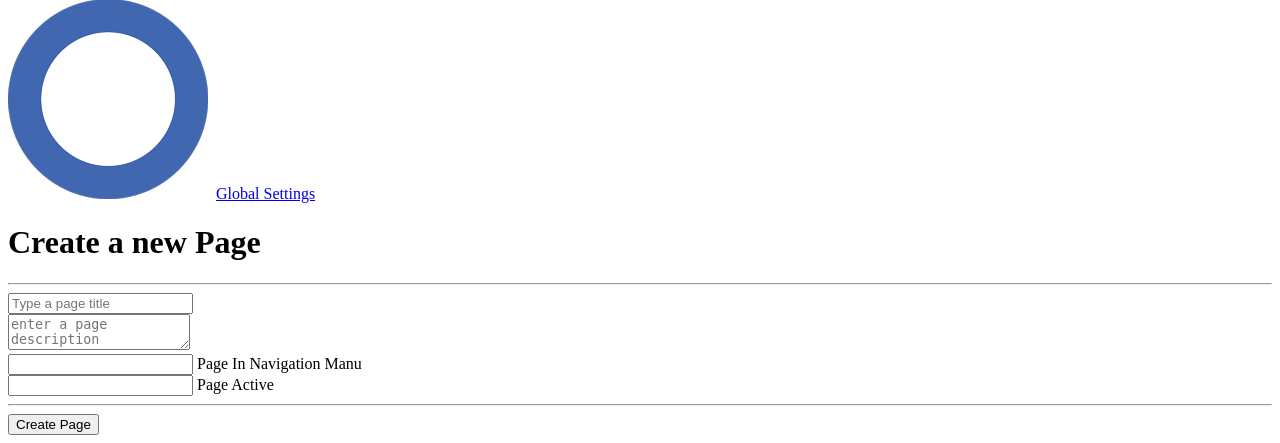
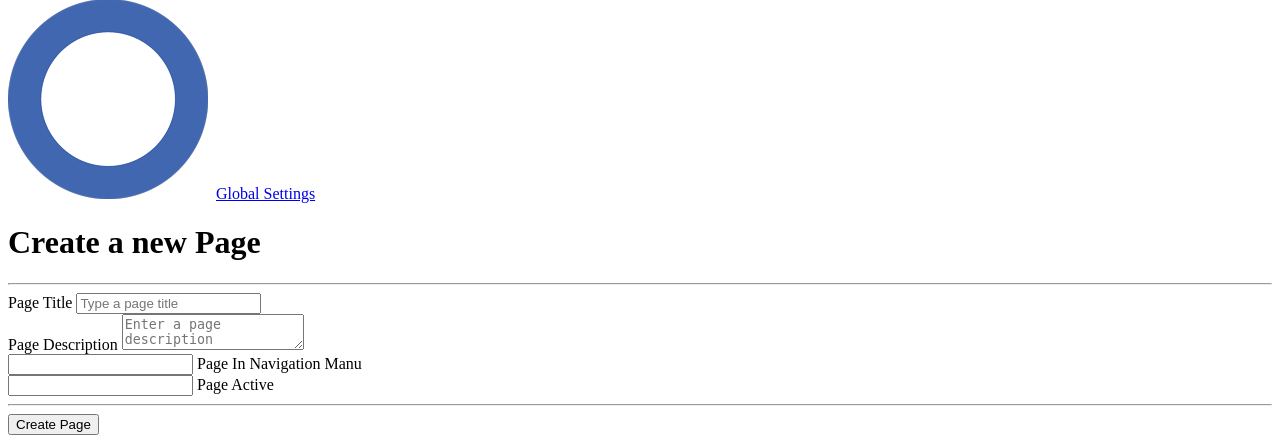
Before and after one commit to Alphabetus/fluid-cms, a Symfony app: template templates/page/new.html.twig in a window 1280 px wide. Shown: the part 521-964 px from the top of the page. Run offline with Twig, Linux system fonts and the light colour scheme; the template is opened without the code that fills it, so the values that code supplies are empty; form fields are guessed from the names that the template uses; some libraries are stand-ins or nearby versions.

Commit message:
Integrate form labels and some styling

```diff
--- a/assets/css/app.scss
+++ b/assets/css/app.scss
@@ -3,6 +3,7 @@
 @import 'links';
 @import 'icons';
 @import 'admin';
+@import 'forms';
 
 body {
     background-color: lightgray;
--- /dev/null
+++ b/assets/css/forms.scss
@@ -0,0 +1,4 @@
+label {
+  margin: 0;
+  font-weight: 400;
+}
--- a/templates/page/new.html.twig
+++ b/templates/page/new.html.twig
@@ -11,6 +11,7 @@
         <div class="row justify-content-center">
 
             <div class="col-12">
+                {{ form_label(form.title, "Page Title") }}
                 {{ form_widget(form.title, {
                         "attr": {
                             "class" : "form-control",
@@ -20,10 +21,11 @@
             </div>
 
             <div class="col-12 mt-2">
+                {{ form_label(form.description, "Page Description") }}
                 {{ form_widget(form.description, {
                     "attr": {
                         "class" : "form-control",
-                        "placeholder" : "enter a page description",
+                        "placeholder" : "Enter a page description",
                     }
                 }) }}
             </div>
```
